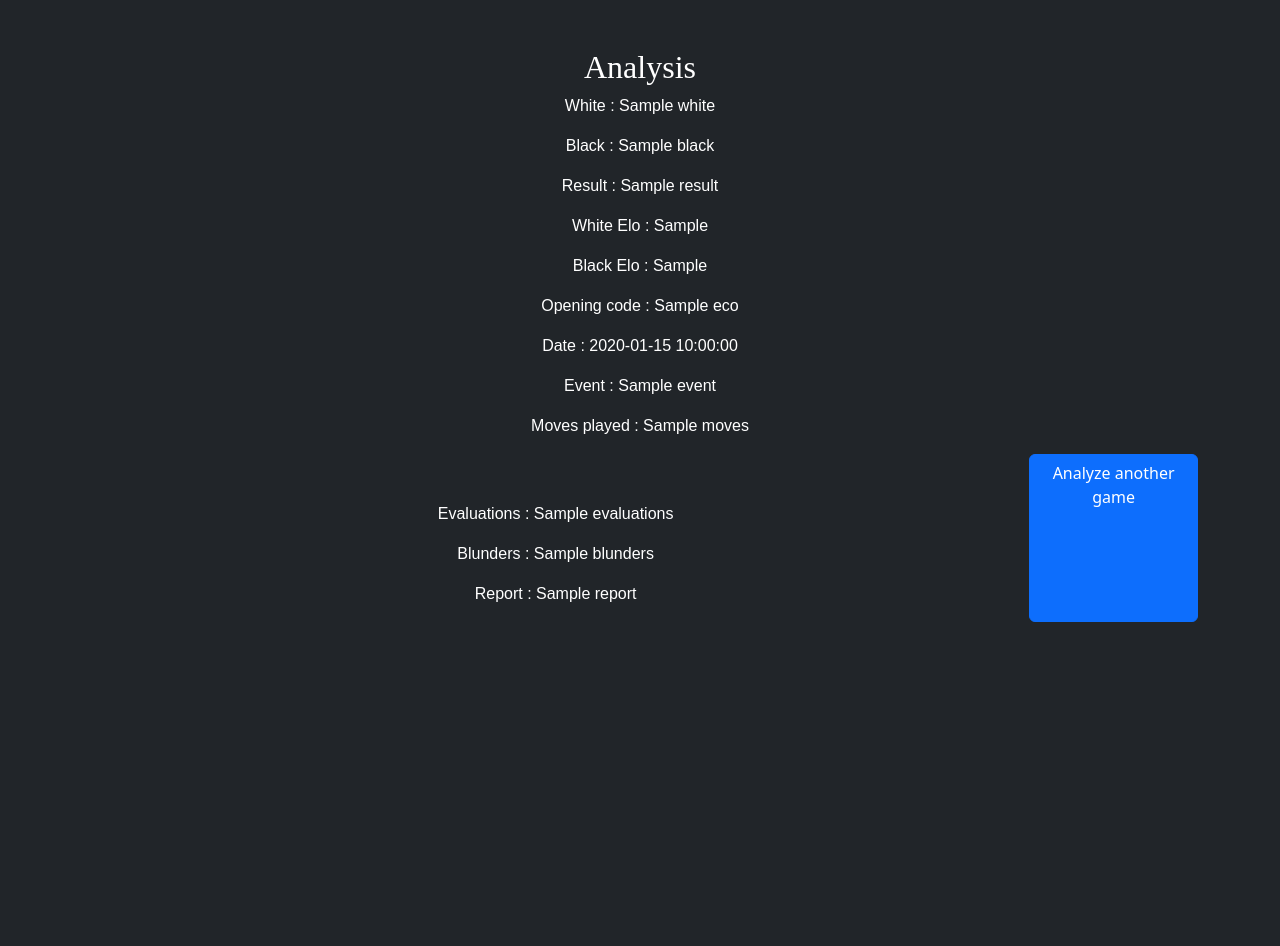
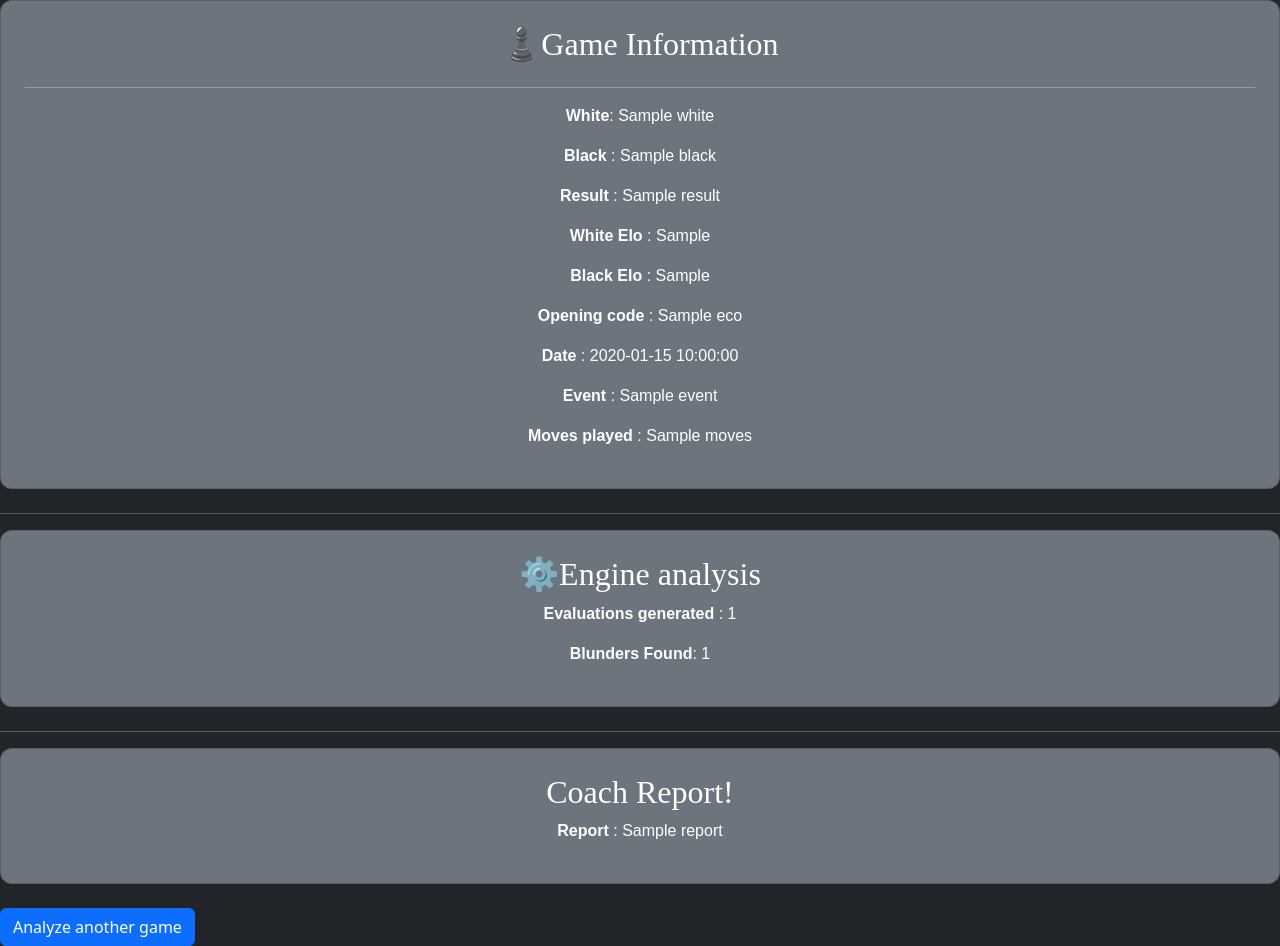
Before and after one commit to AnirudhGhatty/Personal-chess-coach, a Flask app: template templates/results.html in a window 1280 px wide. Before the commit the page ends 622 px from the top, so only its background shows below. Run offline with Flask 3, Linux system fonts and the light colour scheme; the template is opened without the code that fills it: most values are stand-ins (such as "Sample title", 1, 10 or a date in 2020).

Commit message:
Improve UI

```diff
--- a/templates/results.html
+++ b/templates/results.html
@@ -3,33 +3,47 @@
     <title>Analysis Page</title>
     <link href="https://cdn.jsdelivr.net/npm/bootstrap@5.3.8/dist/css/bootstrap.min.css" rel="stylesheet">
     <link href = "../static/styles.css" rel = "stylesheet">
+    <link rel = "icon" href = "../static/favicon.png.png">
     <meta name ="viewport" content = "width = device-width , initial-scale = 1.0">
 </head>
 <body class="bg-dark text-white">
-    <div class = "container mt-5">
-  <h2>Analysis</h2>
-  <p>White : {{ results.White }}</p>
-  <p>Black : {{ results.Black }}</p>
-  <p>Result : {{ results.Result }}</p>
-  <p>White Elo : {{ results.WhiteElo }}</p>
-  <p>Black Elo : {{ results.BlackElo }}</p>
-  <p>Opening code : {{ results.ECO }}</p>
-  <p>Date : {{ results.Date }}</p>
-  <p>Event : {{ results.Event }}</p>
-  <p>Moves played : {{ results.Moves }}</p>
-  <div class="d-flex justify-content-center mt-3">
+    <div class = "card text-white bg-secondary p-4 mb-4">
+  <h2>♟️Game Information</h2>
+  <hr>
+  <p><strong>White</strong>: {{ results.White }}</p>
+  <p><strong>Black</strong> : {{ results.Black }}</p>
+  <p><strong>Result</strong> : {{ results.Result }}</p>
+  <p><strong>White Elo</strong> : {{ results.WhiteElo }}</p>
+  <p><strong>Black Elo</strong> : {{ results.BlackElo }}</p>
+  <p><strong>Opening code</strong> : {{ results.ECO }}</p>
+  <p><strong>Date</strong> : {{ results.Date }}</p>
+  <p><strong>Event</strong> : {{ results.Event }}</p>
+  <p><strong>Moves played</strong> : {{ results.Moves }}</p>
+    </div>
 
 <hr>
 
-<div class = "container mt-5">
+<div class = "card text-white bg-secondary p-4 mb-4">
 
-<p>Evaluations : {{ results.Evaluations}}</p>
-<p>Blunders : {{ results.Blunders }}</p>
-<p>Report : {{ results.Report }}</p>
+<h2>⚙️Engine analysis</h3>
+
+<p><strong>Evaluations generated</strong> :
+  {{ results.Evaluations|length}}</p>
+<p><strong>Blunders Found</strong>:
+  {{ results.Blunders|length }}</p>
+</div>
+
+<hr>
+
+<div class = "card text-white bg-secondary p-4 mb-4">
+
+<h2>Coach Report!</h3>
+
+<p><strong>Report</strong> :
+  {{ results.Report }}</p>
 
 </div>
 
   <a href="/" class="btn btn-primary">Analyze another game</a>
-</div>
-</div>
+
 </body>
```
